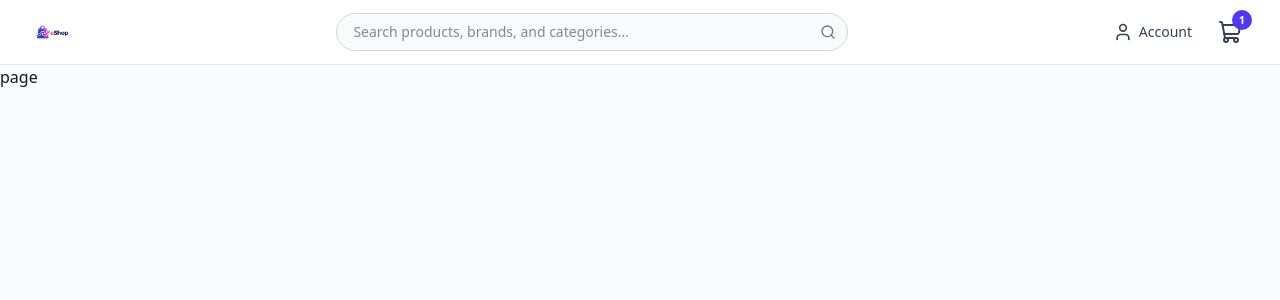
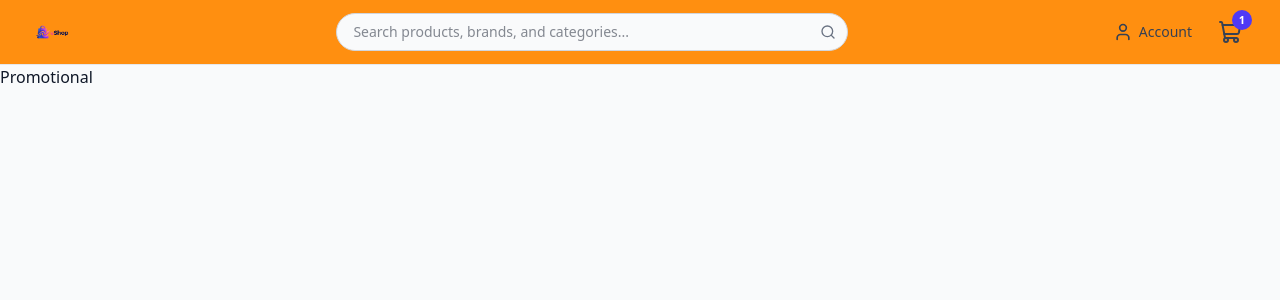
Before and after one commit to jilsonjoy98/E-commerce-Next-js, a Next.js app: page / in a window 1280 px wide. Shown: the top 300 px of the page. Built offline with nearby package versions, Linux system fonts and the light colour scheme.

Commit message:
working on Promotional components

```diff
--- a/app/page.tsx
+++ b/app/page.tsx
@@ -1,7 +1,8 @@
+import Promotional from '@/components/home/promotional/Promotional'
 import React from 'react'
 
 export default function page() {
   return (
-    <div>page</div>
+    <div><Promotional /></div>
   )
 }
--- a/components/Navbar/Navbar.tsx
+++ b/components/Navbar/Navbar.tsx
@@ -19,15 +19,15 @@ export default function Navbar() {
     };
 
     return (
-        <header className="sticky top-0 z-50 w-full border-b border-gray-200 bg-white/95 backdrop-blur">
+        <header className="sticky top-0 z-50 w-full border-b border-gray-200 bg-orange-400/95 backdrop-blur">
             <div className="mx-auto flex max-w-7xl items-center justify-between gap-4 px-4 py-3 sm:px-6 lg:px-8">
                 {/* 1. Brand Logo */}
                 <Link href="/" className="flex flex-shrink-0 items-center">
                     <Image
                         src="/navbar/logo_E-com.png"
                         alt="eShop Logo"
-                        width={140}
-                        height={140}
+                        width={160}
+                        height={160}
                         priority
                         className="h-10 w-auto object-contain"
                     />
--- /dev/null
+++ b/components/home/promotional/Promotional.tsx
@@ -0,0 +1,7 @@
+import React from 'react'
+
+export default function Promotional() {
+  return (
+    <div>Promotional</div>
+  )
+}
```
